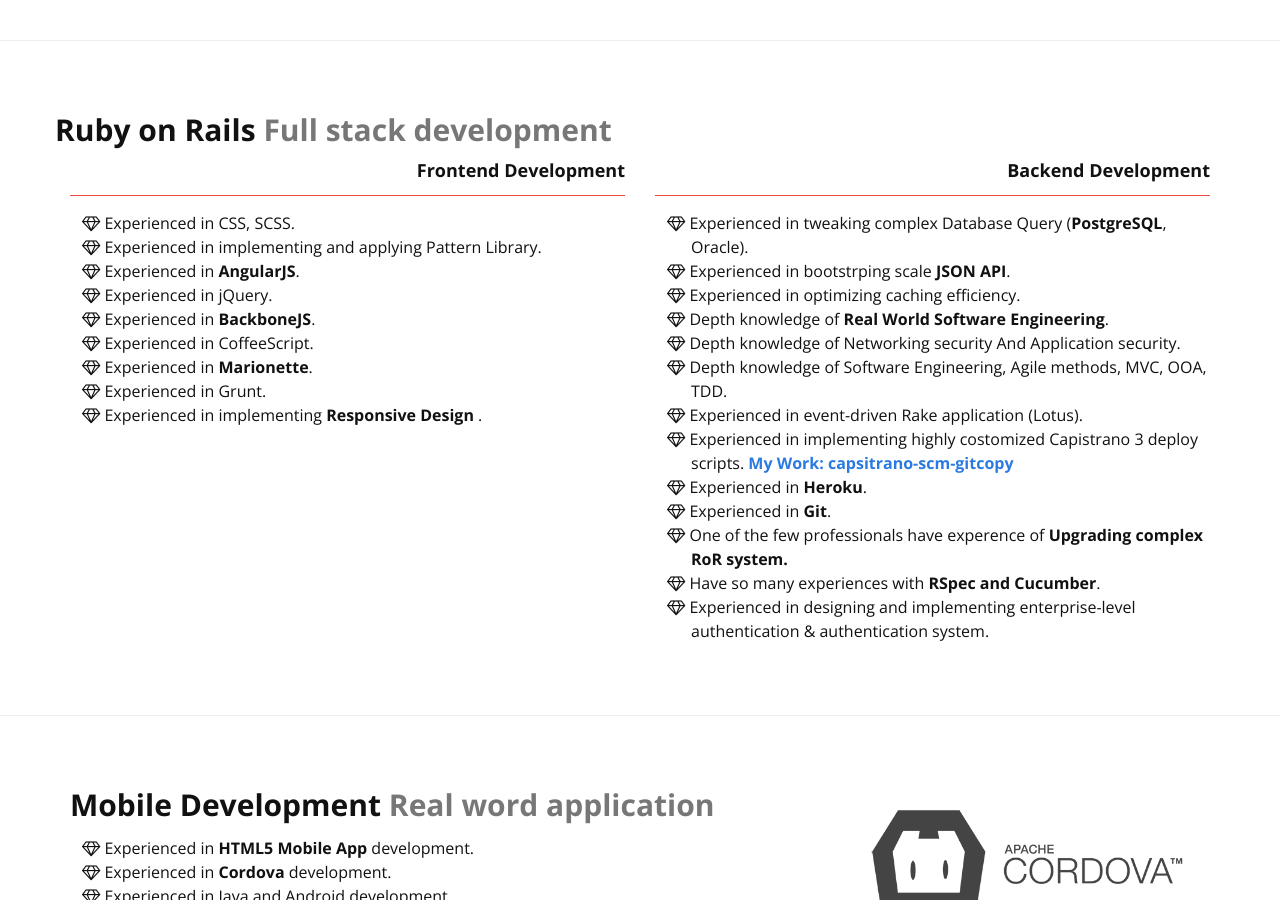
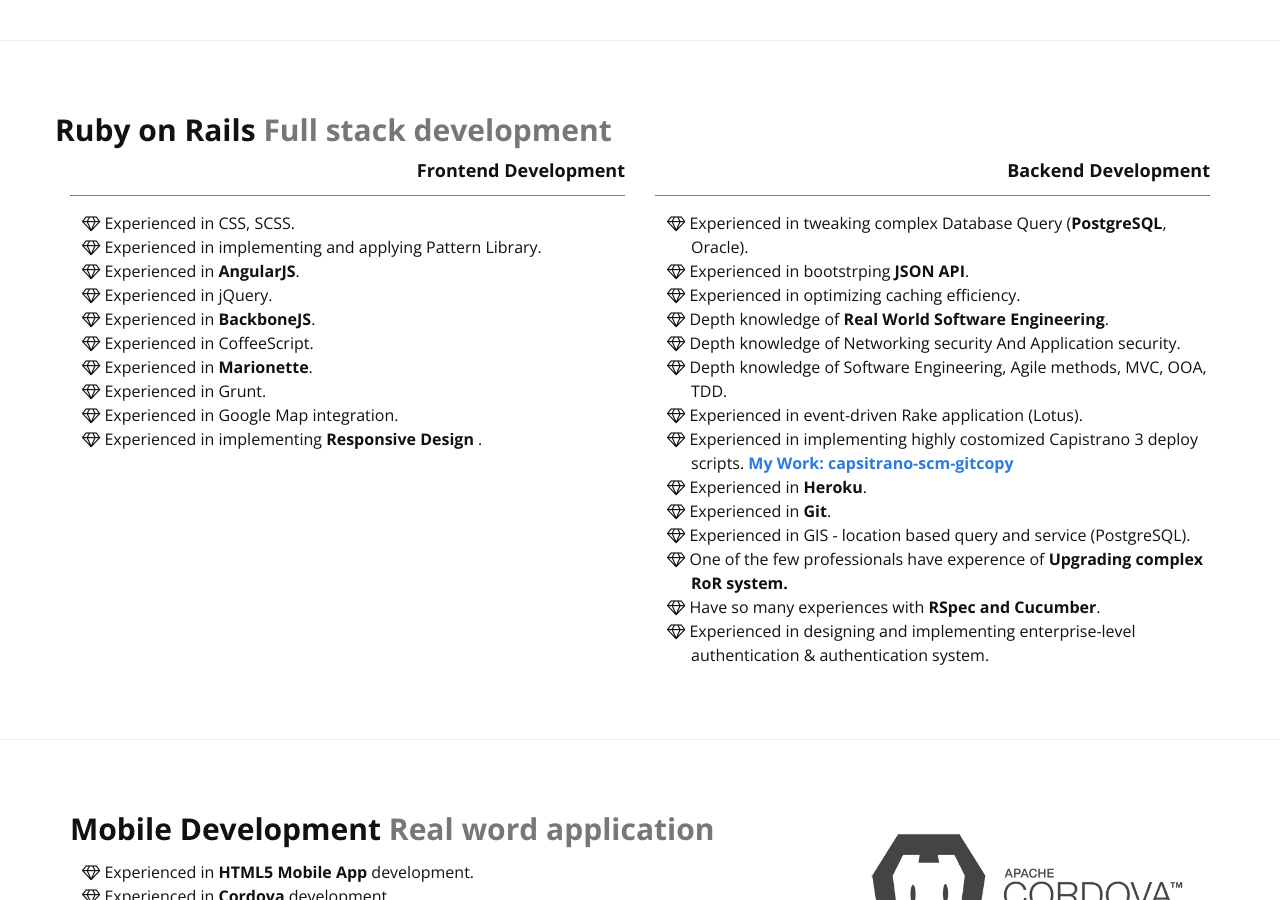
Before and after one commit to xuwupeng2000/xuwupeng2000.github.io, a Jekyll site: the page built from index.html, in a window 1280 px wide and 900 px high, scrolled down 1628 px. Built offline with Jekyll 4.4.1, drawn with Linux system fonts in a browser that asks for light colours; nearby versions of some CDN libraries.

Commit message:
Add GIS to feature

```diff
--- a/index.html
+++ b/index.html
@@ -117,6 +117,7 @@
           <li> <i class="fa fa-diamond"></i> Experienced in CoffeeScript. </li>
           <li> <i class="fa fa-diamond"></i> Experienced in <strong>Marionette</strong>.</li>
           <li> <i class="fa fa-diamond"></i> Experienced in Grunt.</li>
+          <li> <i class="fa fa-diamond"></i> Experienced in Google Map integration.</li>
           <li> <i class="fa fa-diamond"></i> Experienced in implementing <strong> Responsive Design </strong>. </li>
         </ul>
       </div>
@@ -125,7 +126,7 @@
         <h5>Backend Development</h5>
         <ul class="skills">
           <li> <i class="fa fa-diamond"></i> Experienced in tweaking complex Database Query (<strong>PostgreSQL</strong>, Oracle). </li>
-          <li> <i class="fa fa-diamond"></i> Experienced in bootstrping scale <strong>JSON API</strong>. </li>
+          <li> <i class="fa fa-diamond"></i> Experienced in bootstrping <strong>JSON API</strong>. </li>
           <li> <i class="fa fa-diamond"></i> Experienced in optimizing caching efficiency. </li>
           <li> <i class="fa fa-diamond"></i> Depth knowledge of <strong>Real World Software Engineering</strong>. </li>
           <li> <i class="fa fa-diamond"></i> Depth knowledge of Networking security And Application security. </li>
@@ -134,6 +135,7 @@
           <li> <i class="fa fa-diamond"></i> Experienced in implementing highly costomized Capistrano 3 deploy scripts. <strong><a href="https://github.com/xuwupeng2000/capsitrano-scm-gitcopy">My Work: capsitrano-scm-gitcopy</a></strong> </li>
           <li> <i class="fa fa-diamond"></i> Experienced in <strong>Heroku</strong>. </li>
           <li> <i class="fa fa-diamond"></i> Experienced in <strong>Git</strong>. </li>
+          <li> <i class="fa fa-diamond"></i> Experienced in GIS - location based query and service (PostgreSQL). </li>
           <li> <i class="fa fa-diamond"></i> One of the few professionals have experence of <strong>Upgrading complex RoR system.</strong> </li>
           <li> <i class="fa fa-diamond"></i> Have so many experiences with <strong>RSpec and Cucumber</strong>. </li>
           <li> <i class="fa fa-diamond"></i> Experienced in designing and implementing enterprise-level authentication & authentication system. </li>
```
